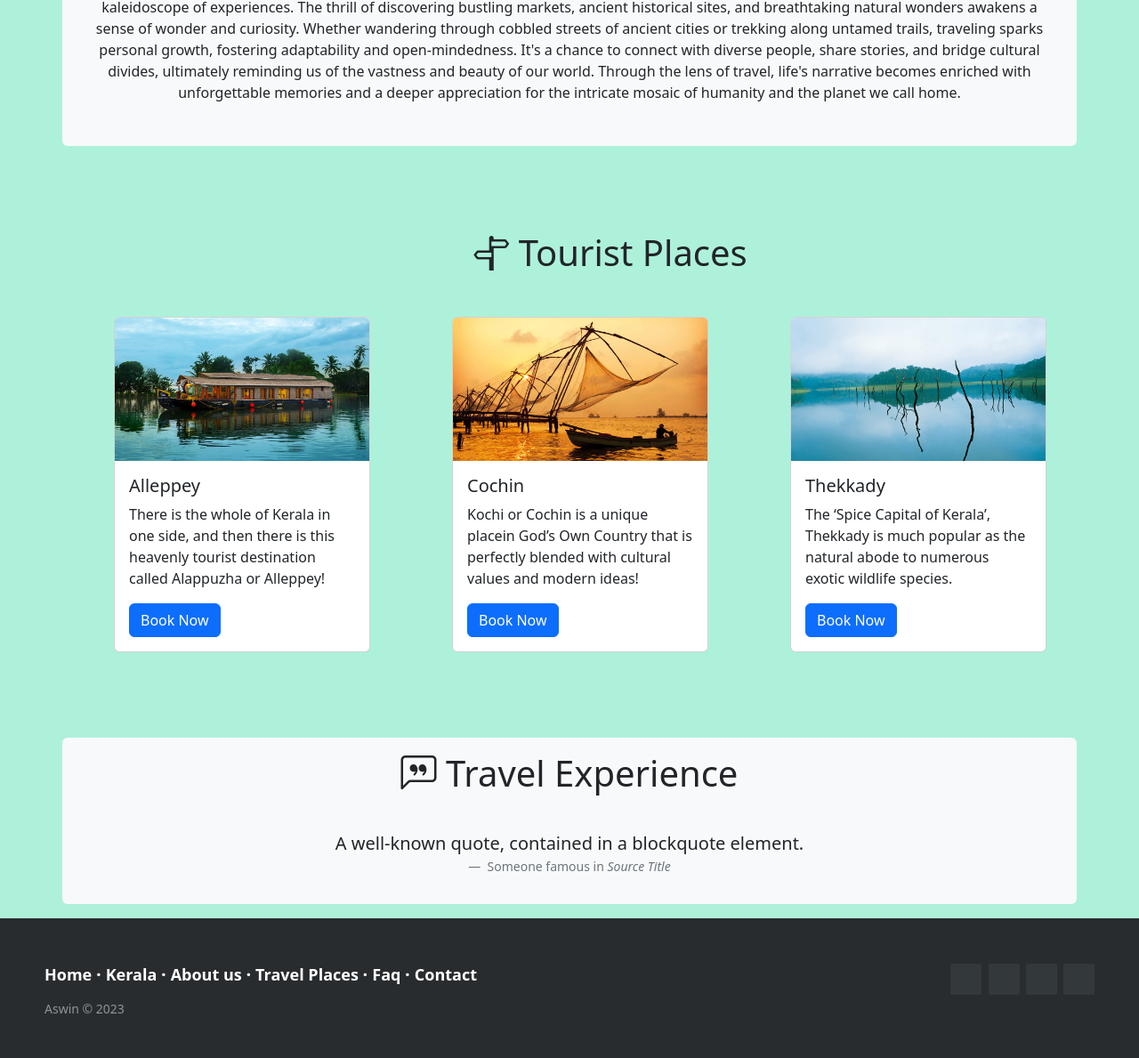
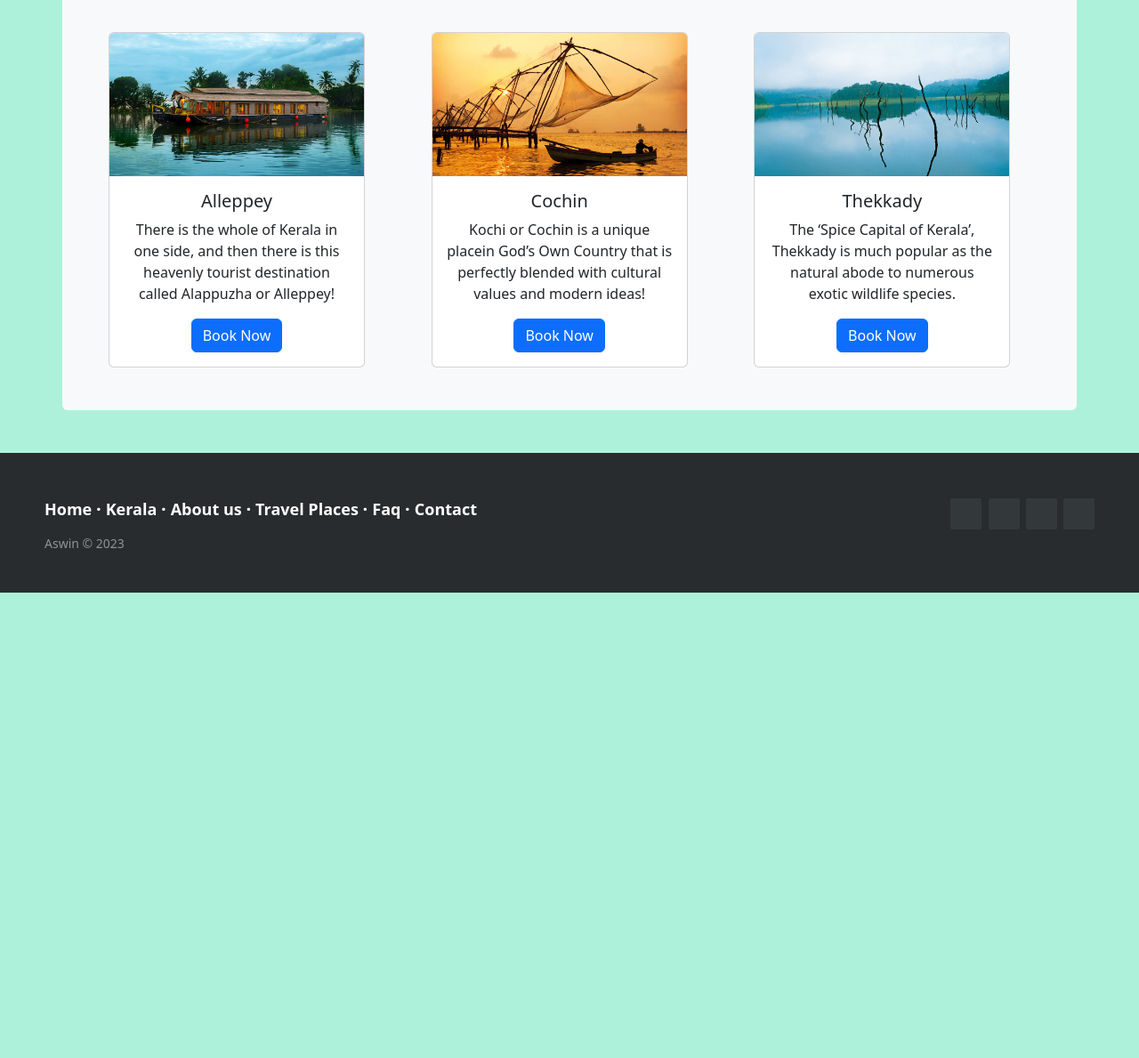
Before and after one commit to aswin-chandran/trip-kerala-bootstrap, a plain HTML site: page district.html in a window 1280 px wide. Shown: the part 578-1767 px from the top of the page at 89% size. After the commit the page ends 1244 px from the top, so only its background shows below. Drawn offline with nearby package versions, Linux system fonts and the light colour scheme.

```diff
--- a/district.html
+++ b/district.html
@@ -101,35 +101,11 @@
     <!-- About section -->
 
     <div class="container text-center bg-light rounded">
-      <h1 class="mt-3 p-3"><i class="bi bi-blockquote-left"></i> About Us</h1>
-
-      <p class="px-4 pb-5">
-        Traveling is a captivating journey that broadens horizons and enriches
-        the soul. It is the art of exploration, where one ventures beyond
-        familiar landscapes to embrace the unknown. With each new destination, a
-        tapestry of cultures, traditions, and landscapes unfurls, offering a
-        kaleidoscope of experiences. The thrill of discovering bustling markets,
-        ancient historical sites, and breathtaking natural wonders awakens a
-        sense of wonder and curiosity. Whether wandering through cobbled streets
-        of ancient cities or trekking along untamed trails, traveling sparks
-        personal growth, fostering adaptability and open-mindedness. It's a
-        chance to connect with diverse people, share stories, and bridge
-        cultural divides, ultimately reminding us of the vastness and beauty of
-        our world. Through the lens of travel, life's narrative becomes enriched
-        with unforgettable memories and a deeper appreciation for the intricate
-        mosaic of humanity and the planet we call home.
-      </p>
-    </div>
-
-    <!-- about end -->
-
-    <!-- Tourist places -->
-
       <div class="container my-5 py-5 me-4">
         <h1 class="mb-5 text-center">
           <i class="bi bi-signpost-split"></i> Tourist Places
         </h1>
-      <div class="row">
+        <div class="row ms-3  ">
           <div class="col">
             <div class="card" style="width: 18rem">
               <img src="/images/Alleppey.jpg" class="card-img-top" alt="..." />
@@ -172,25 +148,16 @@
         </div>
       </div>
 
+    </div>
+
+    <!-- about end -->
+
+    <!-- Tourist places -->
+
+
     <!-- Tourist places end -->
 
-    <!-- Travel experiences -->
 
-    <div class="container text-center bg-light rounded">
-      <h1 class="mt-3 p-3">
-        <i class="bi bi-chat-left-quote"></i> Travel Experience
-      </h1>
-      <figure class="text-center px-3 py-3">
-        <blockquote class="blockquote">
-          <p>A well-known quote, contained in a blockquote element.</p>
-        </blockquote>
-        <figcaption class="blockquote-footer">
-          Someone famous in <cite title="Source Title">Source Title</cite>
-        </figcaption>
-      </figure>
-    </div>
-
-    <!-- Travel experiences end -->
 
     <!-- footer section -->
 
```
Also changed, not shown: index.html (+7 -7 lines), login.html (+3 -6 lines). Lines whose indentation alone changed are shown as unchanged.
